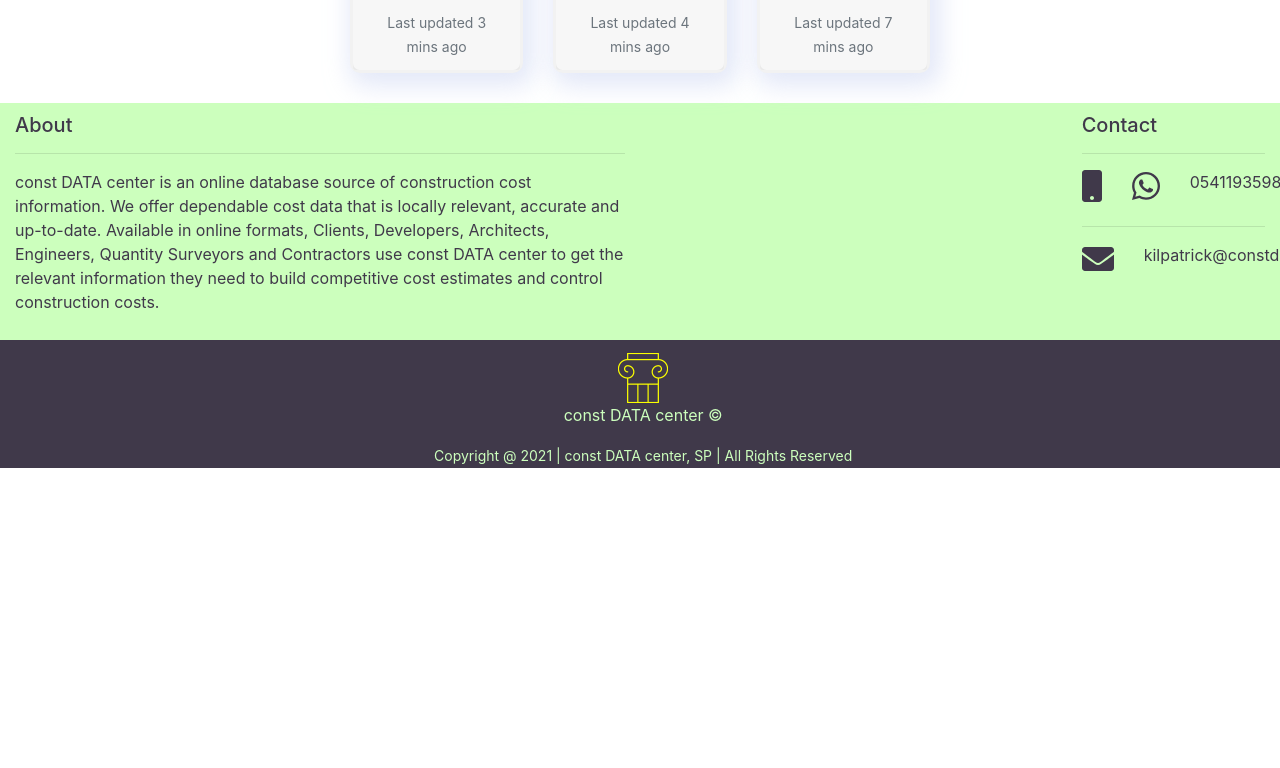
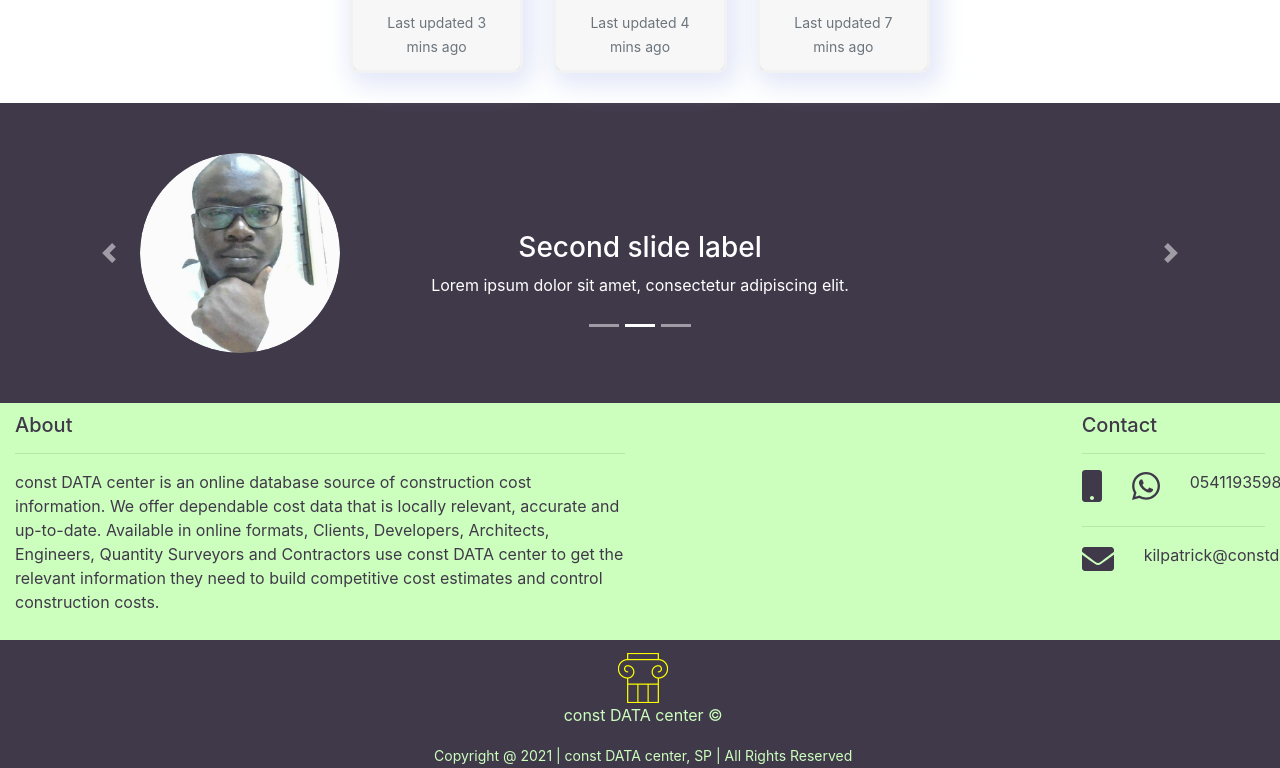
Before and after one commit to kilpatrickap/constdatawebsite, a React (Create React App) app: page / in a window 1280 px wide. Shown: the part 814-1582 px from the top of the page. Before the commit the page ends 1282 px from the top, so only its background shows below. Built offline with nearby package versions, Linux system fonts and the light colour scheme.

Commit message:
Carousel updated

```diff
--- a/src/component/Home.jsx
+++ b/src/component/Home.jsx
@@ -1,8 +1,8 @@
 import React from "react";
 import Header from "../container/Header.jsx";
-
 import Top from "../container/Top.jsx";
 import Middle from "../container/Middle.jsx";
+import ControlledCarousel from "../container/Testimonials"
 import Bottom from "../container/Bottom.jsx";
 import Footer from "../container/Footer.jsx";
 
@@ -13,6 +13,7 @@ function Homepage() {
 			<Header />
 			<Top />
 			<Middle />
+			<ControlledCarousel />
 			<Bottom />
 			<Footer />
 		</div>
--- /dev/null
+++ b/src/container/Testimonials.jsx
@@ -0,0 +1,84 @@
+import React, { useState } from "react";
+import { Container, Carousel } from "react-bootstrap";
+import Kil from "../assets/kil.png";
+
+const carouselStyle = {
+	backgroundColor: "#40394a",
+	color: "#40394a",
+	paddingTop: "50px",
+	paddingBottom: "50px",
+	textAlign: "center",
+};
+
+const testimonialImage = {
+	width: "200px",
+	height: "200px",
+	borderRadius: "100%",
+	margin: "auto",
+	textAlign: "left",
+	position: "relative",
+	right: "400px",
+};
+
+function ControlledCarousel() {
+	const [index, setIndex] = useState(0);
+
+	const handleSelect = (selectedIndex, e) => {
+		setIndex(selectedIndex);
+	};
+
+	return (
+		<div>
+			<Container fluid style={carouselStyle}>
+				<Carousel activeIndex={index} onSelect={handleSelect}>
+					<Carousel.Item>
+						<img
+							style={testimonialImage}
+							// className="d-block w-100"
+							src={Kil}
+							alt="First slide"
+						/>
+						<Carousel.Caption>
+							<h3>First slide label</h3>
+							<p>
+								Nulla vitae elit libero, a pharetra augue mollis interdum. Nulla
+								vitae elit libero, a pharetra augue mollis interdum. Nulla vitae
+								elit libero, a pharetra augue mollis interdum.
+							</p>
+						</Carousel.Caption>
+					</Carousel.Item>
+					<Carousel.Item>
+						<img
+							style={testimonialImage}
+							// className="d-block w-100"
+							src={Kil}
+							alt="Second slide"
+						/>
+
+						<Carousel.Caption>
+							<h3>Second slide label</h3>
+							<p>Lorem ipsum dolor sit amet, consectetur adipiscing elit.</p>
+						</Carousel.Caption>
+					</Carousel.Item>
+					<Carousel.Item>
+						<img
+							style={testimonialImage}
+							// className="d-block w-100"
+							src={Kil}
+							alt="Third slide"
+						/>
+
+						<Carousel.Caption>
+							<h3>Third slide label</h3>
+							<p>
+								Praesent commodo cursus magna, vel scelerisque nisl consectetur.
+							</p>
+						</Carousel.Caption>
+					</Carousel.Item>
+				</Carousel>
+			</Container>
+		</div>
+	);
+}
+
+export default ControlledCarousel;
```
Also changed, not shown: src/assets/kil.png (added).
